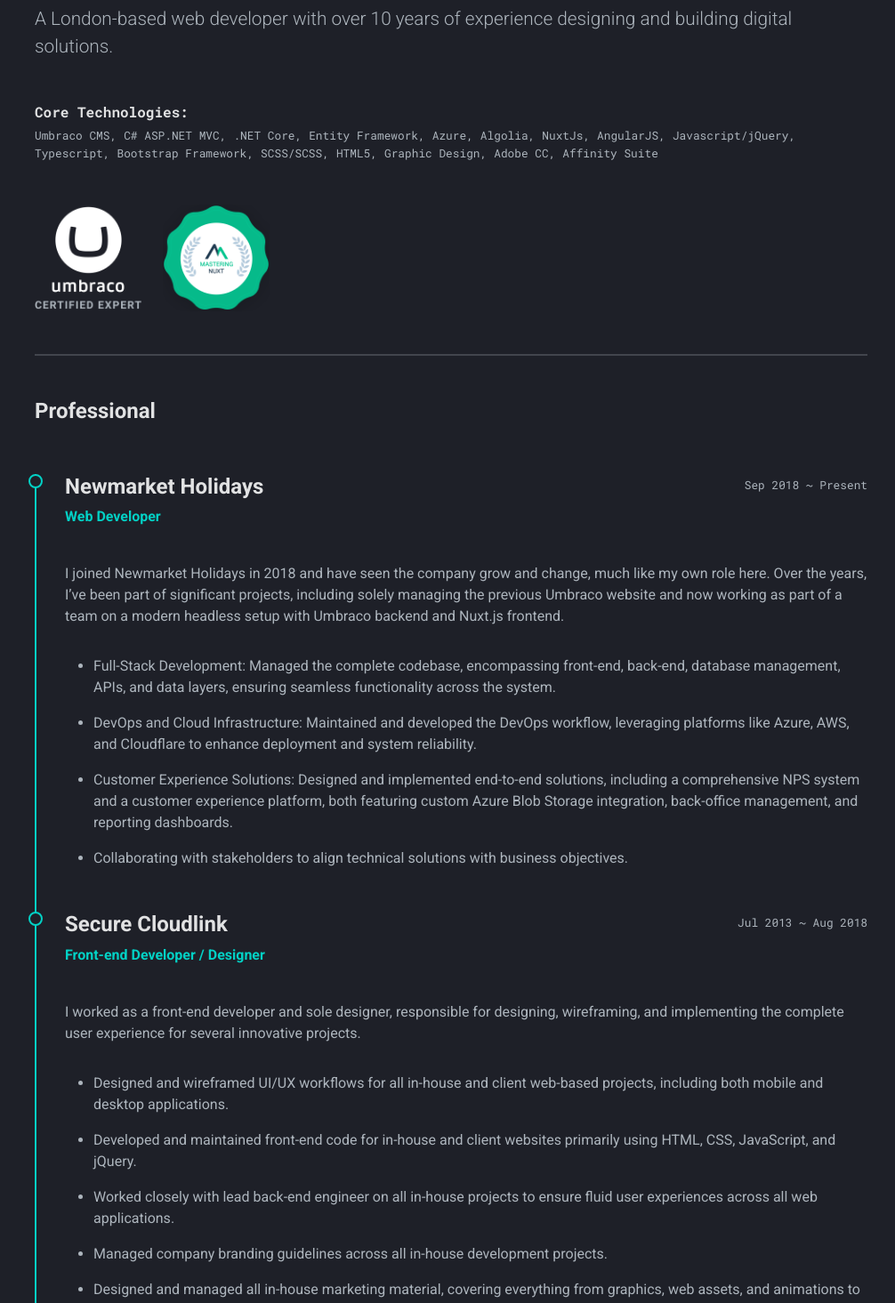
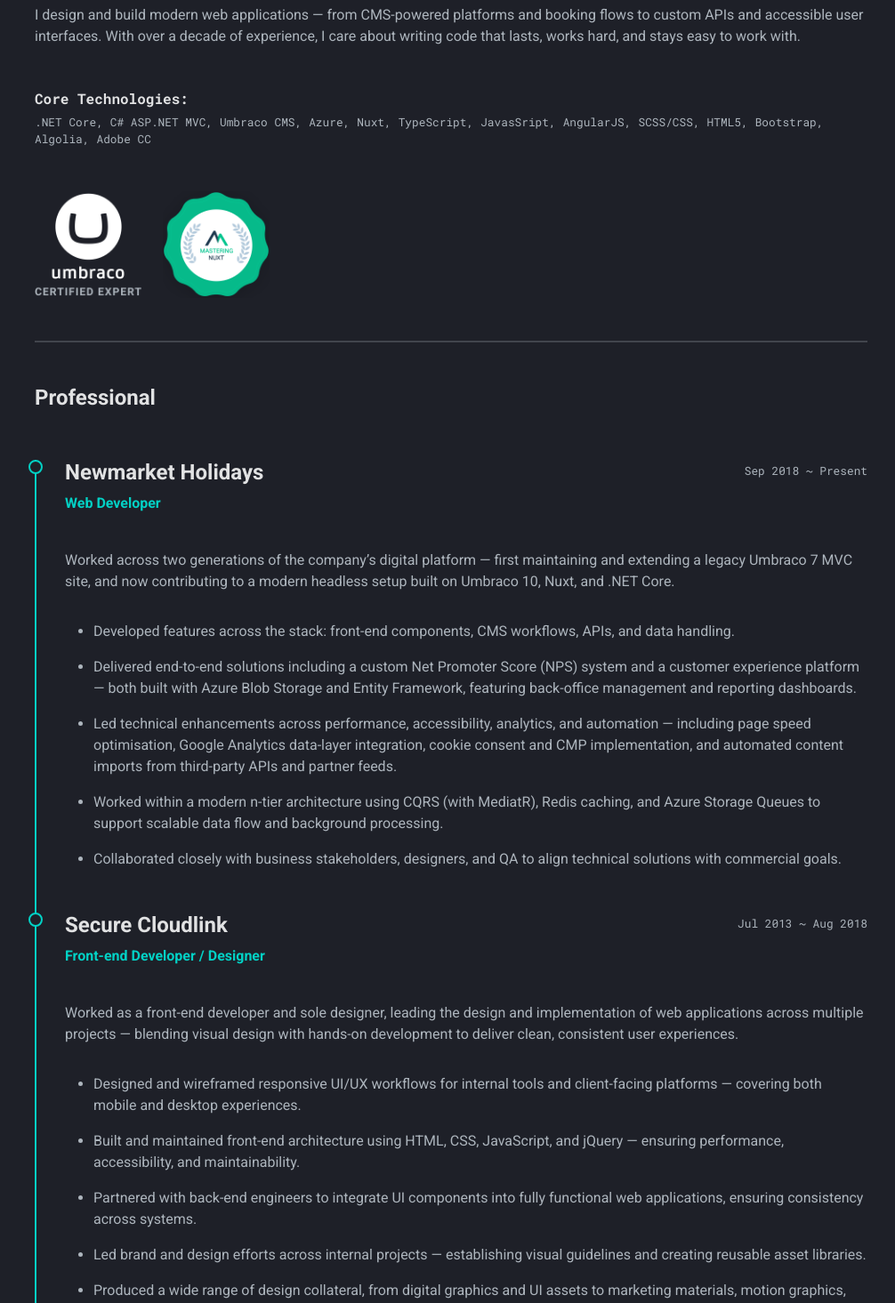
Before and after one commit to davidholtdev/creature-pixel, a Nuxt app: page /experience in a window 1280 px wide. Shown: the part 340-1805 px from the top of the page at 89% size, without its empty margins (133-1139 px from the left). Built offline with nearby package versions, Linux system fonts and the light colour scheme; what vue-easy-lightbox would draw is missing.

Commit message:
:sparkles: Updated home page into text and experience page text (#37)

```diff
--- a/pages/experience/index.vue
+++ b/pages/experience/index.vue
@@ -4,14 +4,17 @@
       <div class="container container-slim">
         <div class="row">
           <div class="col">
-            <HeadingBlock tag="h1" title-size="xl" :container-size="'sm'">
+            <HeadingBlock tag="h1" title-size="xl" :container-size="'sm'" class="mb-3">
               <template #tagline>Experience</template>
               <template #title>David Holt</template>
-              <template #description>Web developer, designer and UI/UX engineer</template>
             </HeadingBlock>
           </div>
         </div>
-        <p class="lead">A London-based web developer with over 10 years of experience designing and building digital solutions.</p>
+        <p class="lead"><strong>Full-stack developer with a design background, focused on building scalable, maintainable systems that perform well and feel great to use.</strong></p>
+        <p>
+          I design and build modern web applications — from CMS-powered platforms and booking flows to custom APIs and accessible user interfaces. With over a decade of experience, I care about
+          writing code that lasts, works hard, and stays easy to work with.
+        </p>
         <p class="font-mono mt-5 mb-2 h6">Core Technologies:</p>
         <ul v-if="tags && tags.length" class="list-inline font-mono small">
           <li v-for="(tag, index) in tags" class="list-inline-item me-2">{{ tag }}<span v-if="index !== tags.length - 1">,</span></li>
@@ -42,22 +45,23 @@
             </div>
             <div class="rte-content">
               <p>
-                I joined Newmarket Holidays in 2018 and have seen the company grow and change, much like my own role here. Over the years, I’ve been part of significant projects, including solely
-                managing the previous Umbraco website and now working as part of a team on a modern headless setup with Umbraco backend and Nuxt.js frontend.
+                Worked across two generations of the company’s digital platform — first maintaining and extending a legacy Umbraco 7 MVC site, and now contributing to a modern headless setup built on
+                Umbraco 10, Nuxt, and .NET Core.
               </p>
               <ul>
+                <li class="mb-3">Developed features across the stack: front-end components, CMS workflows, APIs, and data handling.</li>
                 <li class="mb-3">
-                  Full-Stack Development: Managed the complete codebase, encompassing front-end, back-end, database management, APIs, and data layers, ensuring seamless functionality across the
-                  system.
+                  Delivered end-to-end solutions including a custom Net Promoter Score (NPS) system and a customer experience platform — both built with Azure Blob Storage and Entity Framework,
+                  featuring back-office management and reporting dashboards.
                 </li>
                 <li class="mb-3">
-                  DevOps and Cloud Infrastructure: Maintained and developed the DevOps workflow, leveraging platforms like Azure, AWS, and Cloudflare to enhance deployment and system reliability.
+                  Led technical enhancements across performance, accessibility, analytics, and automation — including page speed optimisation, Google Analytics data-layer integration, cookie consent
+                  and CMP implementation, and automated content imports from third-party APIs and partner feeds.
                 </li>
                 <li class="mb-3">
-                  Customer Experience Solutions: Designed and implemented end-to-end solutions, including a comprehensive NPS system and a customer experience platform, both featuring custom Azure
-                  Blob Storage integration, back-office management, and reporting dashboards.
+                  Worked within a modern n-tier architecture using CQRS (with MediatR), Redis caching, and Azure Storage Queues to support scalable data flow and background processing.
                 </li>
-                <li class="mb-3">Collaborating with stakeholders to align technical solutions with business objectives.</li>
+                <li class="mb-3">Collaborated closely with business stakeholders, designers, and QA to align technical solutions with commercial goals.</li>
               </ul>
             </div>
           </div>
@@ -71,13 +75,16 @@
                 </div>
               </div>
               <div class="rte-content">
-                <p>I worked as a front-end developer and sole designer, responsible for designing, wireframing, and implementing the complete user experience for several innovative projects.</p>
+                <p>
+                  Worked as a front-end developer and sole designer, leading the design and implementation of web applications across multiple projects — blending visual design with hands-on
+                  development to deliver clean, consistent user experiences.
+                </p>
                 <ul>
-                  <li class="mb-3">Designed and wireframed UI/UX workflows for all in-house and client web-based projects, including both mobile and desktop applications.</li>
-                  <li class="mb-3">Developed and maintained front-end code for in-house and client websites primarily using HTML, CSS, JavaScript, and jQuery.</li>
-                  <li class="mb-3">Worked closely with lead back-end engineer on all in-house projects to ensure fluid user experiences across all web applications.</li>
-                  <li class="mb-3">Managed company branding guidelines across all in-house development projects.</li>
-                  <li class="mb-3">Designed and managed all in-house marketing material, covering everything from graphics, web assets, and animations to business cards and letterheads.</li>
+                  <li class="mb-3">Designed and wireframed responsive UI/UX workflows for internal tools and client-facing platforms — covering both mobile and desktop experiences.</li>
+                  <li class="mb-3">Built and maintained front-end architecture using HTML, CSS, JavaScript, and jQuery — ensuring performance, accessibility, and maintainability.</li>
+                  <li class="mb-3">Partnered with back-end engineers to integrate UI components into fully functional web applications, ensuring consistency across systems.</li>
+                  <li class="mb-3">Led brand and design efforts across internal projects — establishing visual guidelines and creating reusable asset libraries.</li>
+                  <li class="mb-3">Produced a wide range of design collateral, from digital graphics and UI assets to marketing materials, motion graphics, and print-ready assets.</li>
                 </ul>
               </div>
             </div>
@@ -112,7 +119,21 @@
   import { getPageTitle } from "@/utils/helpers";
   import { appRoutes } from "@/utils/constants.js";
 
-  const tags = ref<string[]>(Object.values(Tags));
+  const tags = ref<Tags[]>([
+    Tags.NET_CORE,
+    Tags.C_SHARP_MVC,
+    Tags.UMBRACO_CMS,
+    Tags.AZURE,
+    Tags.NUXT3,
+    Tags.TYPESCRIPT,
+    Tags.JAVASCRIPT,
+    Tags.ANGULAR_JS,
+    Tags.SCSS_CSS,
+    Tags.HTML5,
+    Tags.BOOTSTRAP,
+    Tags.ALGOLIA,
+    Tags.ADOBE_SUITE,
+  ]);
 
   useHead({
     title: getPageTitle(appRoutes.experience.label),
--- a/pages/index.vue
+++ b/pages/index.vue
@@ -7,7 +7,7 @@
           <span>I build things with code <span class="hero-emoji">&#x1F528;</span></span>
         </h1>
         <div class="hero-body">
-          <p class="hero-subtitle" data-aos="fade-up" data-aos-delay="400">I'm a London-based web developer with over 10 years of experience designing and building digital solutions.</p>
+          <p class="hero-subtitle" data-aos="fade-up" data-aos-delay="400">Full-stack developer with a designer’s instinct. Clean code. Thoughtful decisions. No fluff.</p>
         </div>
       </div>
     </section>
@@ -15,16 +15,17 @@
       <div class="container" data-aos="fade-up">
         <HeadingBlock tag="h2" :alignment="'left'" :container-size="'sm'" class="mb-3">
           <template #tagline>Introduction</template>
-          <template #title>About me</template>
+          <template #title>About Me</template>
         </HeadingBlock>
       </div>
       <div class="container">
         <div class="row">
           <div class="col-lg-6">
             <div data-aos="fade-up" data-aos-delay="100">
-              <p class="lead">
-                I started out as a Graphic Designer and Illustrator, but since 2013, I've been pursuing my true passion &mdash; web development. Turns out there is something oddly satisfying about
-                adjusting pixels and organising data.
+              <p><strong>I’m a full-stack developer with a design background, focused on building scalable, maintainable systems that perform well and feel great to use.</strong></p>
+              <p>
+                I design and build modern web applications — from CMS-powered platforms and booking flows to custom APIs and accessible user interfaces. With over a decade of experience, I care about
+                writing code that lasts, works hard, and stays easy to work with.
               </p>
               <p class="font-mono mt-5 mb-2 h6">Core Technologies:</p>
               <ul v-if="tags && tags.length" class="list-inline font-mono small">
@@ -94,7 +95,7 @@
 
   const { get: getProjects } = useProjects();
 
-  const tags = ref<string[]>(Object.values(Tags));
+  const tags = ref<Tags[]>([Tags.NET_CORE, Tags.C_SHARP_MVC, Tags.UMBRACO_CMS, Tags.AZURE, Tags.NUXT3, Tags.TYPESCRIPT, Tags.JAVASCRIPT, Tags.ANGULAR_JS, Tags.SCSS_CSS, Tags.HTML5, Tags.BOOTSTRAP]);
 
   const projectItems = ref<Project[]>([]);
 
--- a/types/index.ts
+++ b/types/index.ts
@@ -119,18 +119,19 @@
 }
 
 export enum Tags {
+  NET_CORE = ".NET Core",
+  C_SHARP_MVC = "C# ASP.NET MVC",
   UMBRACO_CMS = "Umbraco CMS",
-  C_SHARP_MVC = "C# ASP.NET MVC",
-  NET_CORE = ".NET Core",
+  AZURE = "Azure",
   ENTITY_FRAMEWORK = "Entity Framework",
-  AZURE = "Azure",
   ALGOLIA = "Algolia",
-  NUXT3 = "NuxtJs",
+  NUXT3 = "Nuxt",
   ANGULAR_JS = "AngularJS",
-  JAVASCRIPT_JQUERY = "Javascript/jQuery",
-  TYPESCRIPT = "Typescript",
-  BOOTSTRAP = "Bootstrap Framework",
-  SCSS_CSS = "SCSS/SCSS",
+  JAVASCRIPT = "JavasSript",
+  JAVASCRIPT_JQUERY = "JavaScript/jQuery",
+  TYPESCRIPT = "TypeScript",
+  BOOTSTRAP = "Bootstrap",
+  SCSS_CSS = "SCSS/CSS",
   HTML5 = "HTML5",
   GRAPHIC_DESIGN = "Graphic Design",
   ADOBE_SUITE = "Adobe CC",
```
